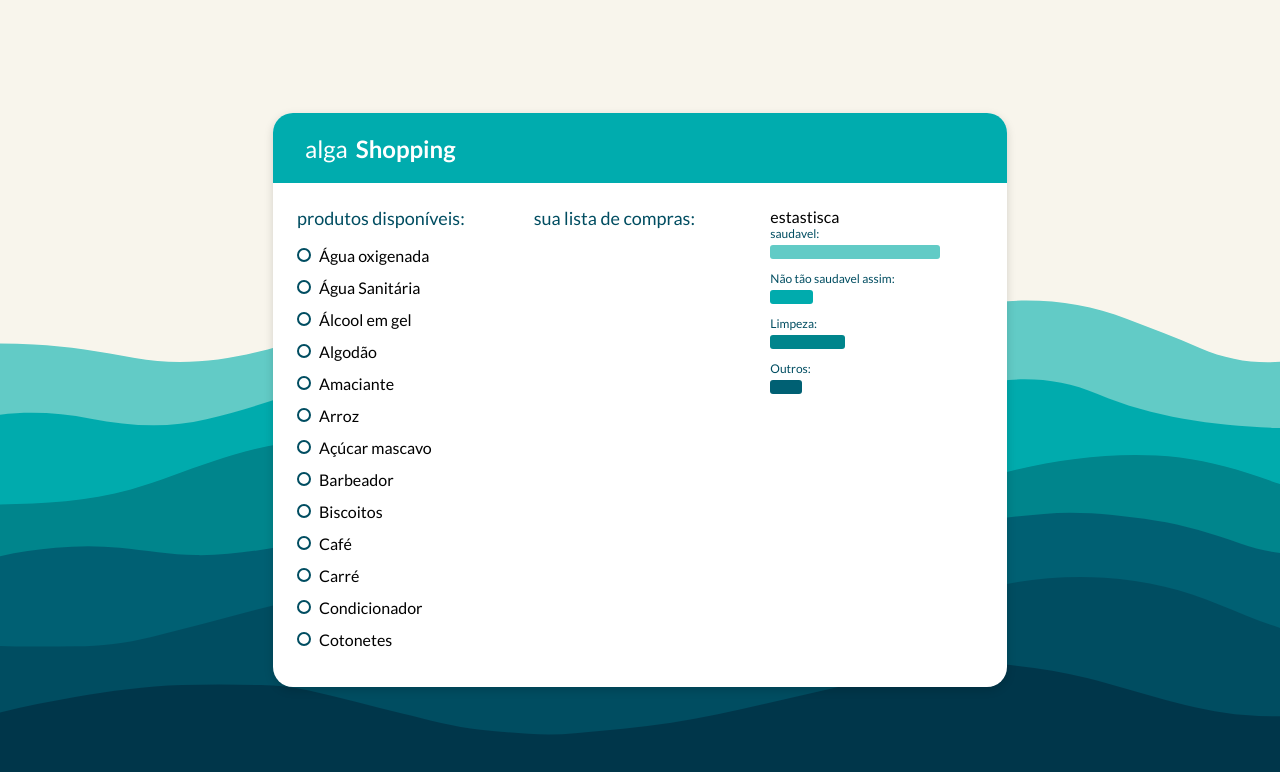
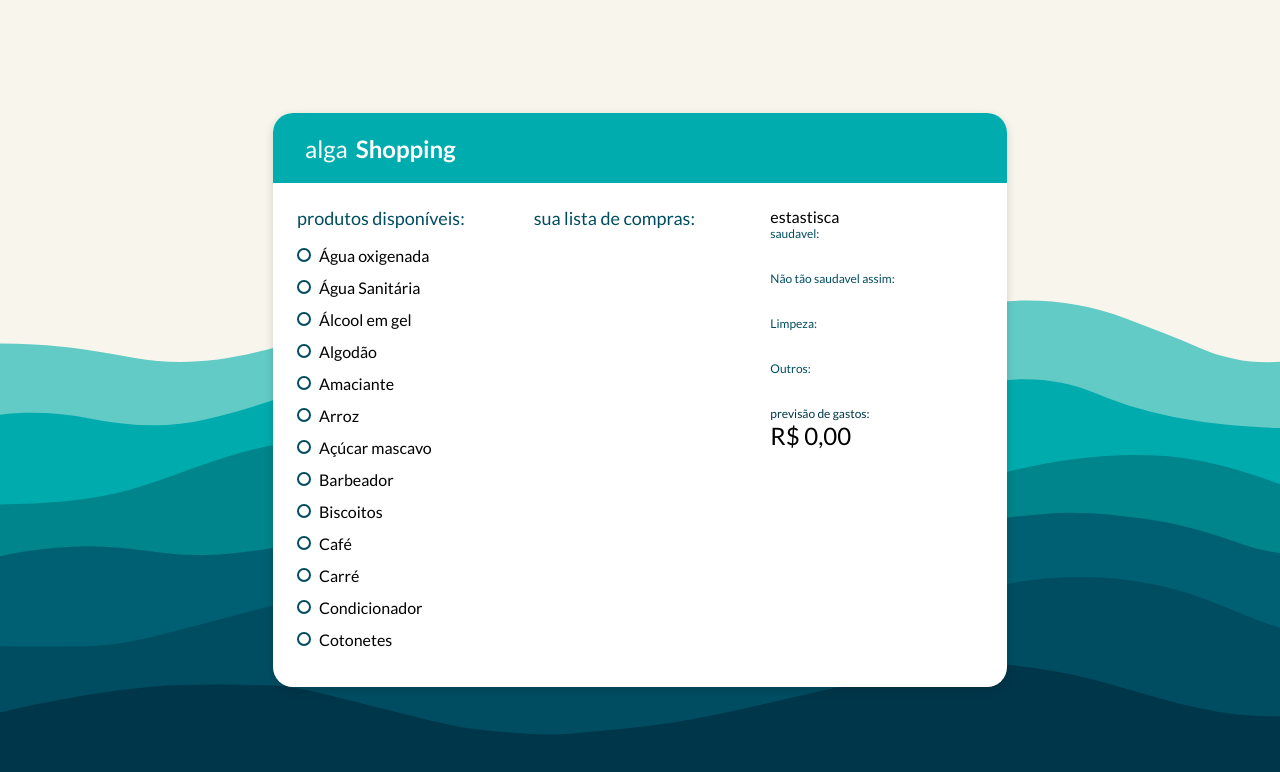
Before and after one commit to ramomOliveira/alga-shopping, a React (Create React App) app: page / in a window 1280 px wide. Shown: the top 772 px of the page. Built offline with nearby package versions, Linux system fonts and the light colour scheme.

Commit message:
Finish without redux

```diff
--- a/src/components/App/App.jsx
+++ b/src/components/App/App.jsx
@@ -5,17 +5,24 @@ import AppHeader from '../AppHeader/AppHeader'
 import ShoppingList from '../ShoppingList/ShoppingList'
 import { Container, Wrapper } from './App.styles'
 import productsMock from '../../mocks/products.json'
+import extractPercentage from '../../utils/extractPercentage'
 
 export default function App() {
     const colors = ['#62cbc6', '#00abad', '#00858c', '#006073', '#004d61'];
 
     const [products, setProducts] = useState(productsMock.products);
     const [selectedProducts, setSelectedProducts] = useState([]);
+    const [totalPrice, setTotalPrice] = useState(0);
 
     useEffect(() => {
         const newSelectedProducts = products.filter(product => product.checked === true)
         setSelectedProducts(newSelectedProducts)
     }, [products])
+
+    useEffect(() => {
+        const total = selectedProducts.map(product => product.price).reduce((a, b) => a + b, 0)
+        setTotalPrice(total)
+    }, [selectedProducts])
 
 
     function handleToggle(id, checked) {
@@ -61,23 +68,48 @@ export default function App() {
                             <LineChart
                                 color={colors[0]}
                                 title="saudavel"
-                                percentage={80}
+                                percentage={extractPercentage(
+                                    selectedProducts.length,
+                                    selectedProducts.filter(product => product.tags.includes('healthy')).length
+                                )}
                             />
                             <LineChart
                                 color={colors[1]}
                                 title="Não tão saudavel assim"
-                                percentage={20}
+                                percentage={extractPercentage(
+                                    selectedProducts.length,
+                                    selectedProducts.filter(product => product.tags.includes('junk')).length
+                                )}
                             />
                             <LineChart
                                 color={colors[2]}
                                 title="Limpeza"
-                                percentage={35}
+                                percentage={extractPercentage(
+                                    selectedProducts.length,
+                                    selectedProducts.filter(product => product.tags.includes('cleaning')).length
+                                )}
                             />
                             <LineChart
                                 color={colors[3]}
                                 title="Outros"
-                                percentage={15}
+                                percentage={extractPercentage(
+                                    selectedProducts.length,
+                                    selectedProducts.filter(product => product.tags.includes('others')).length
+                                )}
                             />
+
+                            <div style={{ marginTop: 12 }}>
+                                <h2 style={{ fontWeight: 400, fontSize: 12, color: '#00364a' }}>
+                                    previsão de gastos:
+                                </h2>
+                                <div style={{ fontSize: 24 }}>
+                                    {totalPrice.toLocaleString('pt-br', {
+                                        minimumFractionDigits: 2,
+                                        style: 'currency',
+                                        currency: 'BRL'
+                                    })}
+                                </div>
+                            </div>
                         </div>
                     }
                 />
--- a/src/components/ShoppingList/ShoppingList.jsx
+++ b/src/components/ShoppingList/ShoppingList.jsx
@@ -11,6 +11,7 @@ export default function ShoppingList({ title, products, onToggle }) {
                 {
                     products.map(product =>
                         <Checkbox
+                            key={product.id}
                             value={product.checked}
                             title={product.name}
                             onClick={() => onToggle(product.id, product.checked)}
--- /dev/null
+++ b/src/utils/extractPercentage.js
@@ -0,0 +1,3 @@
+export default function extractPercentage(total, category) {
+    return (category * 100) / total
+}
```
